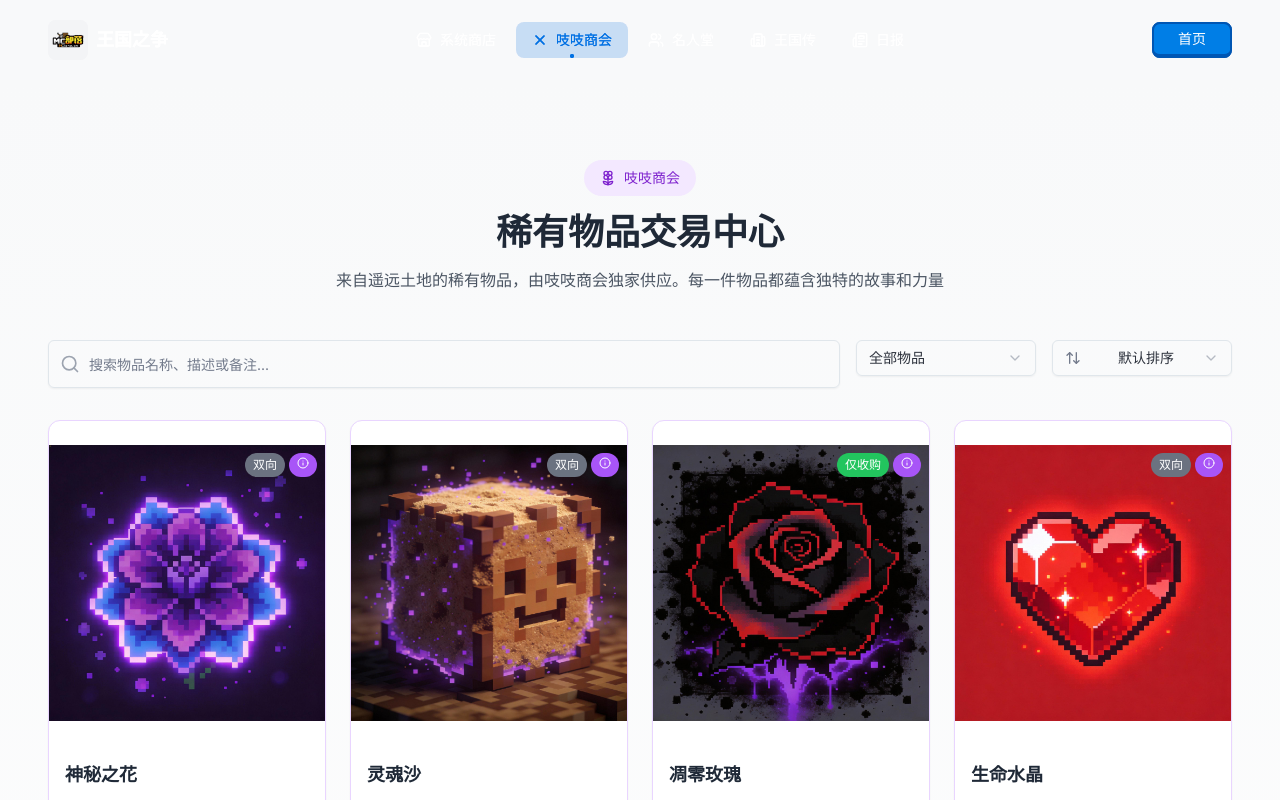
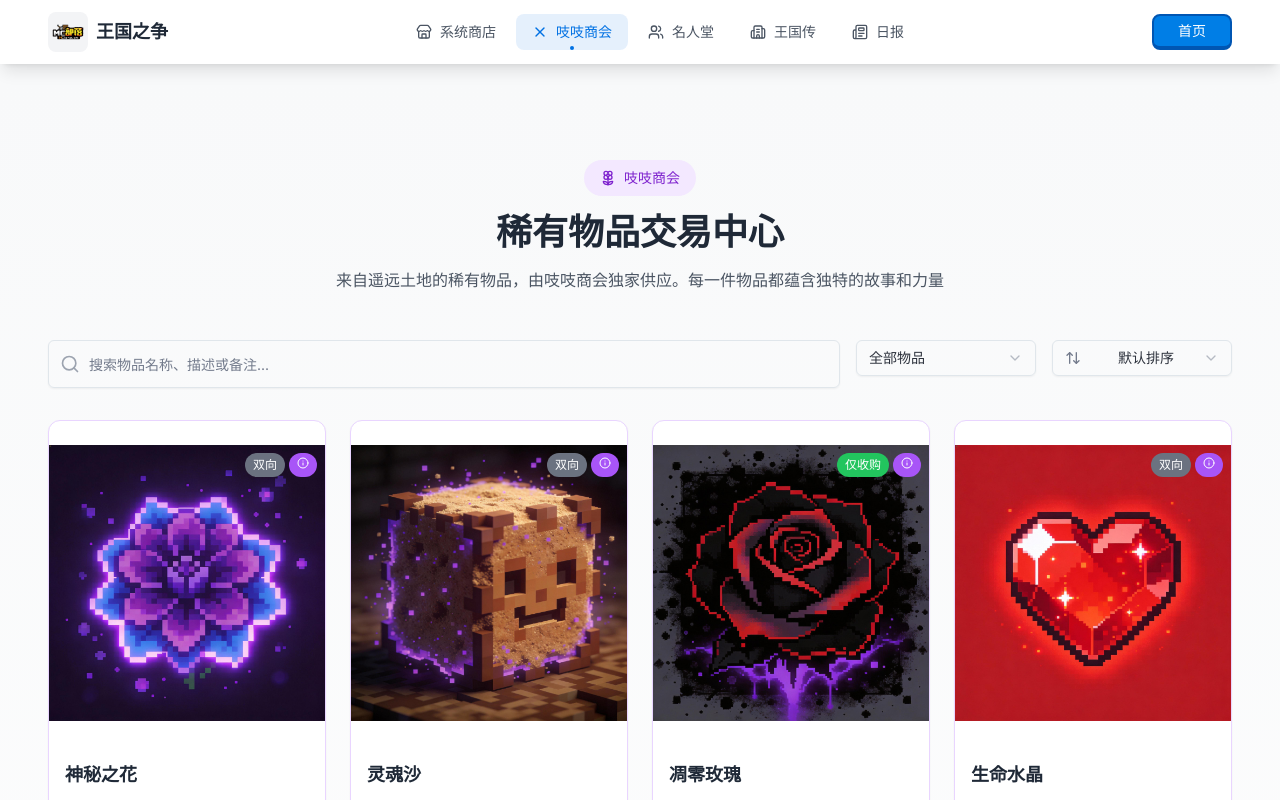
Before and after one commit to IYeaSakura/MclnasKingdomWebsite, a React (Vite) app: page /guild-shop in a window 1280 px wide. Shown: the top 800 px of the page. Built offline with nearby package versions, Linux system fonts and the light colour scheme.

Commit message:
refactor(navbar): 移除页面中的Navbar组件并优化导航逻辑
将Navbar从各页面组件中移除，改为在根路由中统一渲染
优化导航栏背景色逻辑，首页未滚动时显示透明背景
修复GuildShopPage中的拼写错误

```diff
--- a/src/pages/DailyNewsPage.tsx
+++ b/src/pages/DailyNewsPage.tsx
@@ -1,11 +1,9 @@
-import { Navbar } from '../sections/Navbar';
 import { DailyNews } from '../sections/DailyNews';
 import { Footer } from '../sections/Footer';
 
 export default function DailyNewsPage() {
   return (
     <div className="min-h-screen bg-[#f8f9fa]">
-      <Navbar activeSection="daily" onSectionChange={() => {}} />
       <div className="pt-20">
         <DailyNews />
       </div>
--- a/src/pages/GuildShopPage.tsx
+++ b/src/pages/GuildShopPage.tsx
@@ -1,11 +1,9 @@
-import { Navbar } from '../sections/Navbar';
 import { GuildShop } from '../sections/GuildShop';
 import { Footer } from '../sections/Footer';
 
 export default function GuildShopPage() {
   return (
-    <div className="minmin-h-screen bg-[#f8f9fa]">
-      <Navbar activeSection="guild" onSectionChange={() => {}} />
+    <div className="min-h-screen bg-[#f8f9fa]">
       <div className="pt-20">
         <GuildShop />
       </div>
--- a/src/pages/HallOfFamePage.tsx
+++ b/src/pages/HallOfFamePage.tsx
@@ -1,11 +1,9 @@
-import { Navbar } from '../sections/Navbar';
 import { HallOfFame } from '../sections/HallOfFame';
 import { Footer } from '../sections/Footer';
 
 export default function HallOfFamePage() {
   return (
     <div className="min-h-screen bg-[#f8f9fa]">
-      <Navbar activeSection="fame" onSectionChange={() => {}} />
       <div className="pt-20">
         <HallOfFame />
       </div>
--- a/src/pages/KingdomsPage.tsx
+++ b/src/pages/KingdomsPage.tsx
@@ -1,11 +1,9 @@
-import { Navbar } from '../sections/Navbar';
 import { Kingdoms } from '../sections/Kingdoms';
 import { Footer } from '../sections/Footer';
 
 export default function KingdomsPage() {
   return (
     <div className="min-h-screen bg-[#f8f9fa]">
-      <Navbar activeSection="kingdoms" onSectionChange={() => {}} />
       <div className="pt-20">
         <Kingdoms />
       </div>
--- a/src/pages/SystemShopPage.tsx
+++ b/src/pages/SystemShopPage.tsx
@@ -1,11 +1,9 @@
-import { Navbar } from '../sections/Navbar';
 import { SystemShop } from '../sections/SystemShop';
 import { Footer } from '../sections/Footer';
 
 export default function SystemShopPage() {
   return (
     <div className="min-h-screen bg-[#f8f9fa]">
-      <Navbar activeSection="shop" onSectionChange={() => {}} />
       <div className="pt-20">
         <SystemShop />
       </div>
--- a/src/sections/Navbar.tsx
+++ b/src/sections/Navbar.tsx
@@ -1,5 +1,5 @@
 import { useState, useEffect } from 'react';
-import { Link, useLocation } from 'react-router-dom';
+import { Link, useLocation, useNavigate } from 'react-router-dom';
 import { Button } from '@/components/ui/button';
 import { Menu, X, Store, Users, Building2, Newspaper } from 'lucide-react';
 
@@ -20,6 +20,8 @@ export function Navbar({ activeSection, onSectionChange }: NavbarProps) {
   const [isScrolled, setIsScrolled] = useState(false);
   const [isMobileMenuOpen, setIsMobileMenuOpen] = useState(false);
   const location = useLocation();
+  const navigate = useNavigate();
+  const isHomePage = location.pathname === '/';
 
   useEffect(() => {
     const handleScroll = () => {
@@ -32,13 +34,16 @@ export function Navbar({ activeSection, onSectionChange }: NavbarProps) {
 
   const scrollToTop = () => {
     onSectionChange('home');
+    navigate('/');
     window.scrollTo({ top: 0, behavior: 'smooth' });
   };
+
+  const shouldShowSolidBackground = !isHomePage || isScrolled;
 
   return (
     <nav
       className={`fixed top-0 left-0 right-0 z-50 transition-all duration-300 ${
-        isScrolled
+        shouldShowSolidBackground
           ? 'bg-white/95 backdrop-blur-xl shadow-lg h-16'
           : 'bg-transparent h-20'
       }`}
@@ -54,7 +59,7 @@ export function Navbar({ activeSection, onSectionChange }: NavbarProps) {
             <img src="/images/mc-logo.png" alt="MC Logo" className="w-full h-full object-contain p-1" />
           </div>
           <span className={`font-bold text-lg transition-colors duration-300 ${
-            isScrolled ? 'text-gray-800' : 'text-white'
+            shouldShowSolidBackground ? 'text-gray-800' : 'text-white'
           }`}>
             王国之争
           </span>
@@ -69,7 +74,7 @@ export function Navbar({ activeSection, onSectionChange }: NavbarProps) {
               className={`relative px-4 py-2 rounded-lg font-medium text-sm transition-all duration-300 ${
                 location.pathname === item.path
                   ? 'text-[#0071e3] bg-[#0071e3]/10'
-                  : isScrolled
+                  : shouldShowSolidBackground
                   ? 'text-gray-600 hover:text-[#0071e3] hover:bg-gray-100'
                   : 'text-white/90 hover:text-white hover:bg-white/10'
               }`}
@@ -99,7 +104,7 @@ export function Navbar({ activeSection, onSectionChange }: NavbarProps) {
         <button
           onClick={() => setIsMobileMenuOpen(!isMobileMenuOpen)}
           className={`md:hidden p-2 rounded-lg transition-colors ${
-            isScrolled ? 'text-gray-600 hover:bg-gray-100' : 'text-white hover:bg-white/10'
+            shouldShowSolidBackground ? 'text-gray-600 hover:bg-gray-100' : 'text-white hover:bg-white/10'
           }`}
         >
           {isMobileMenuOpen ? <X className="w-6 h-6" /> : <Menu className="w-6 h-6" />}
```
